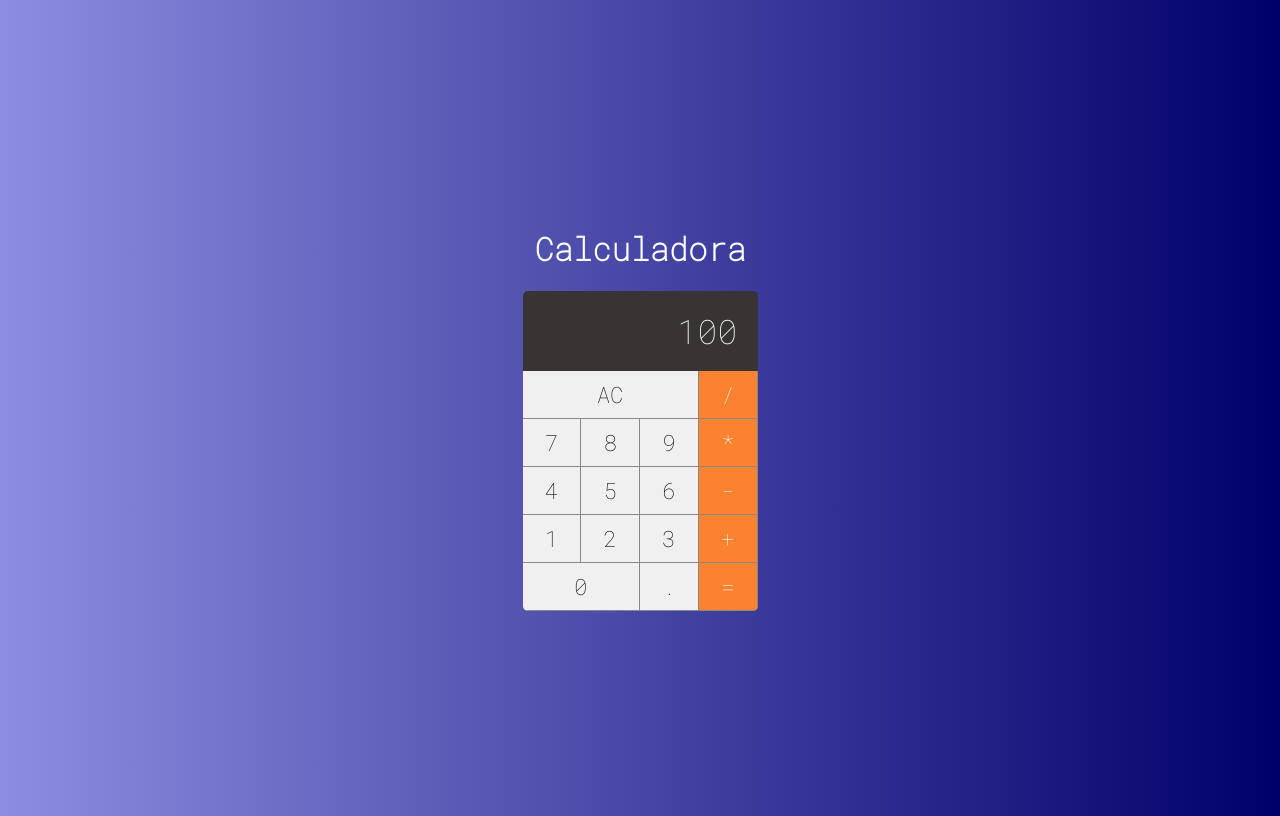
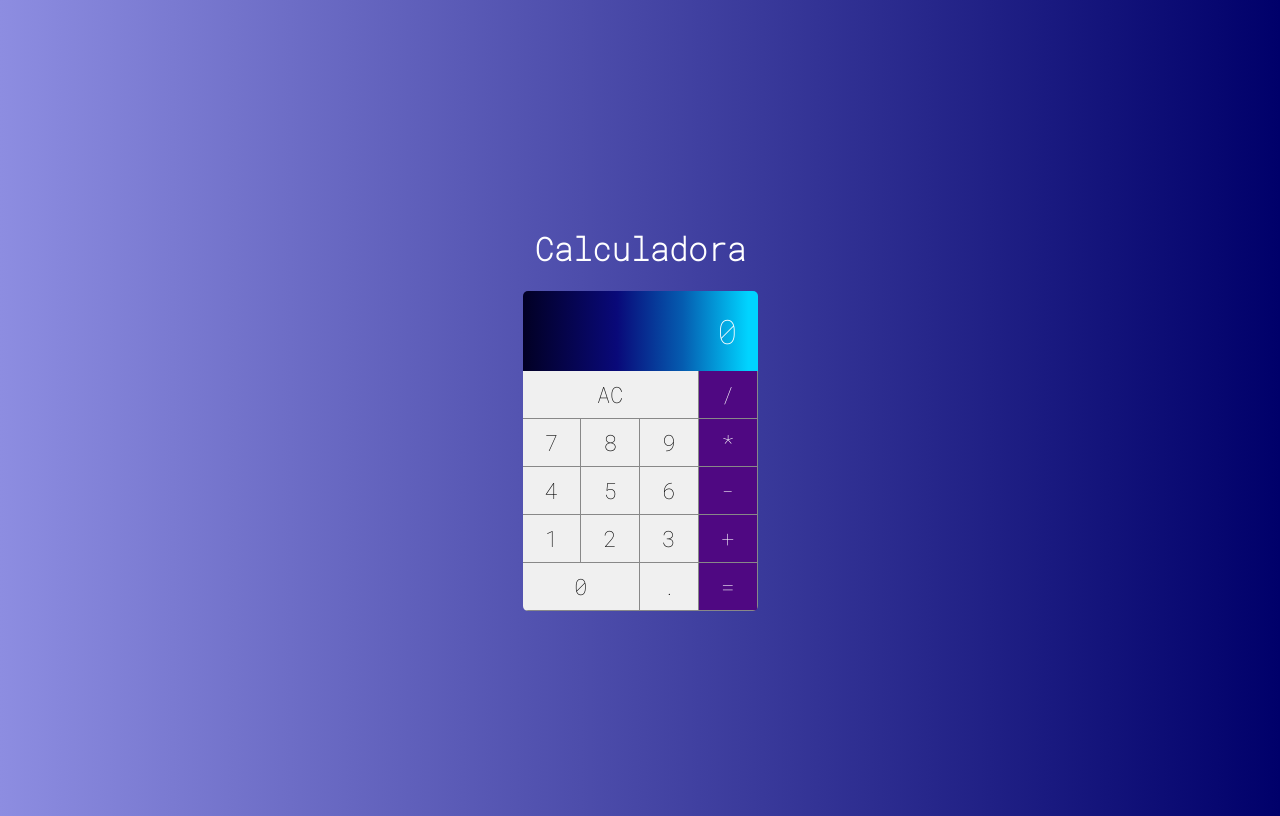
Before and after one commit to zNodx/calculadora-react, a React (Create React App) app: page / in a window 1280 px wide. Built offline with nearby package versions, Linux system fonts and the light colour scheme.

Commit message:
Dando funcionalidade aos botões

```diff
--- a/src/components/Button.css
+++ b/src/components/Button.css
@@ -25,10 +25,10 @@
 }
 
 .button.operation {
-    background-color: #fa8231;
+    background-color: #4f0882;
     color: #FFF;
 }
 
 .button.operation.active {
-    background-color: #fa8231cc;
+    background-color: #4f0882cc;
 }
--- a/src/components/Display.css
+++ b/src/components/Display.css
@@ -1,7 +1,6 @@
 .display {
     grid-column: span 4;
-    background-color: rgb(56, 52, 52);
-    display: flex;
+    background: linear-gradient(90deg, rgba(2,0,36,1) 0%, rgba(9,9,121,1) 40%, rgba(5,92,176,1) 68%, rgba(0,212,255,1) 96%);    display: flex;
     justify-content: flex-end;
     align-items: center;
     padding: 20px;
--- a/src/main/Calculator.jsx
+++ b/src/main/Calculator.jsx
@@ -3,7 +3,19 @@ import '../components/Button'
 import './Calculator.css'
 import Button from "../components/Button";
 import Display from "../components/Display";
+
+const initialState = {
+    displayValue: '0',
+    clearDisplay: false,
+    operation: null,
+    values: [0,0],
+    current: 0
+}
+
 export default class Calculator extends Component {
+
+    state = {...initialState}
+
 
     constructor(props) {
         super(props)
@@ -15,7 +27,7 @@ export default class Calculator extends Component {
 
 
     clearMemory() {
-        console.log('limpar')
+        this.setState({...initialState})
     }
 
     setOperation(operation){
@@ -23,13 +35,31 @@ export default class Calculator extends Component {
     }
 
     addDigit(n){
-        console.log(n)
+        if (n === '.' && this.state.displayValue.includes('.')){
+            return
+        }
+
+        const clearDisplay = this.state.displayValue === '0'
+            || this.state.clearDisplay
+        const currentValue = clearDisplay ? '' : this.state.displayValue
+        const displayValue = currentValue + n
+        this.setState({displayValue, clearDisplay: false})
+
+        if (n !== '.' ){
+            const i = this.state.current
+            const newValue = parseFloat(displayValue)
+            const values = [...this.state.values]
+            values[i] = newValue
+            this.setState({ values })
+            console.log(values)
+        }
+
     }
 
     render() {
         return(
             <div className="calculator">
-                <Display value={100}/>
+                <Display value={this.state.displayValue}/>
                 <Button label="AC"  click={this.clearMemory} triple/>
                 <Button label="/"   click={this.setOperation} operation/>
                 <Button label="7"   click={this.addDigit}/>
```
